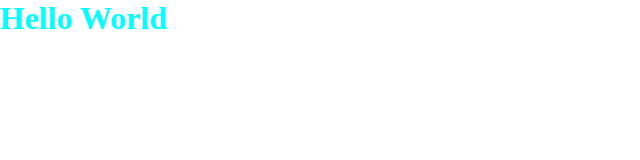
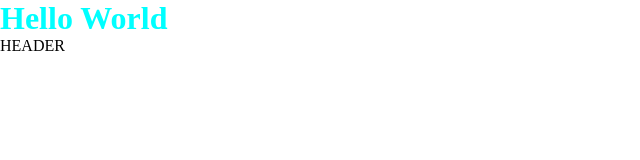
Before and after one commit to alessandrodaniello105/vite-yu-gi-oh, a Vue app: page / in a window 1280 px wide. Shown: the top 160 px of the page, without its empty margins (0-640 px from the left). Built offline with nearby package versions, Linux system fonts and the light colour scheme.

Commit message:
[add]: Header as component+import in App

```diff
--- a/src/App.vue
+++ b/src/App.vue
@@ -1,17 +1,24 @@
 <script>
+import Header from './components/Header.vue'
+
 export default {
-  name: 'App'
+  name: 'App',
+  components: {
+    Header
+  }
+
 }
 </script>
 
 <template>
   <h1>Hello World</h1>
+
+  <Header />
+
 </template>
 
 <style lang="scss">
 
 @use './scss/main.scss' as *;
 
-
-
 </style>
--- /dev/null
+++ b/src/components/Header.vue
@@ -0,0 +1,13 @@
+<script>
+export default {
+  name: 'Header'
+}
+</script>
+
+<template>
+  <header>HEADER</header>
+</template>
+
+<style lang="scss">
+
+</style>
```
